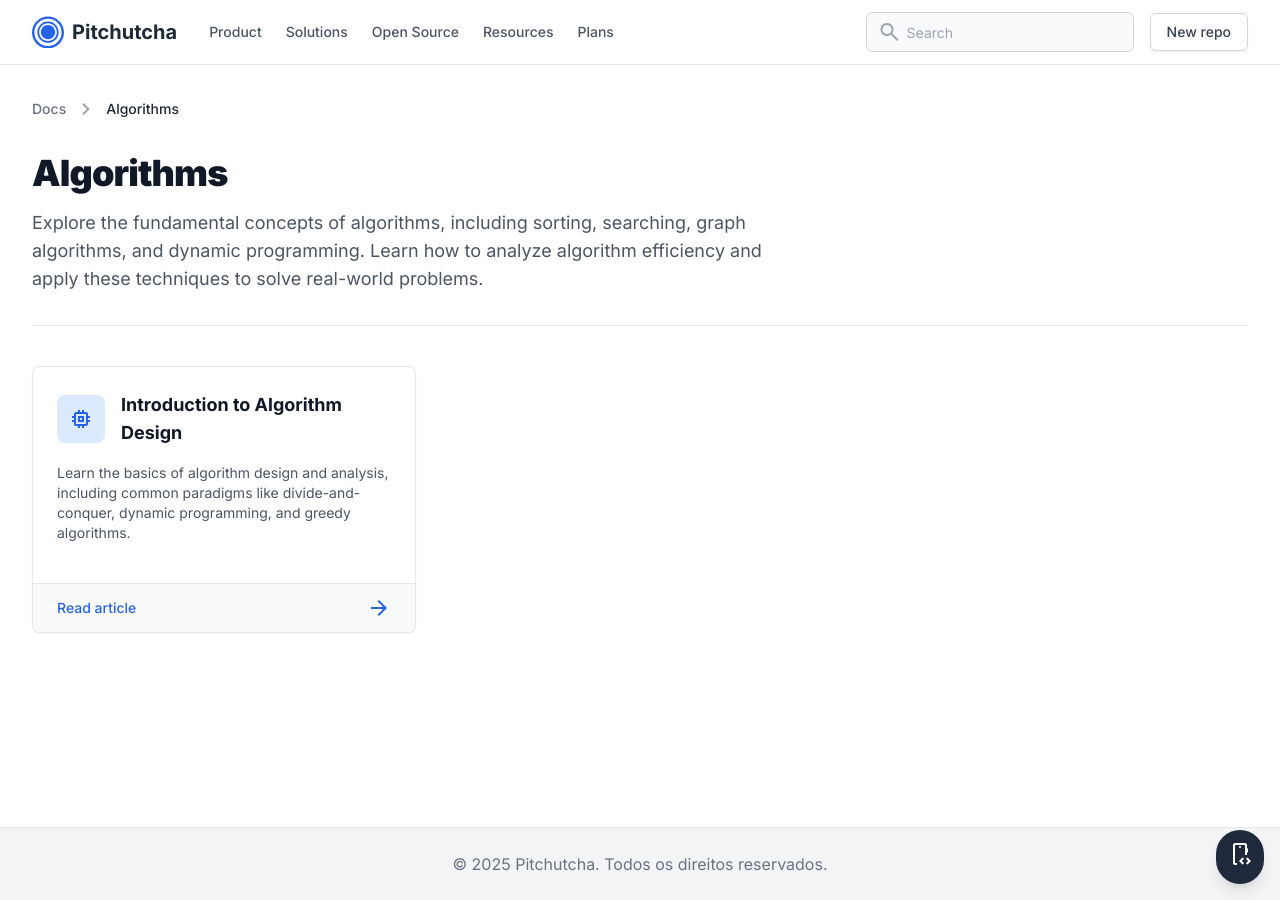
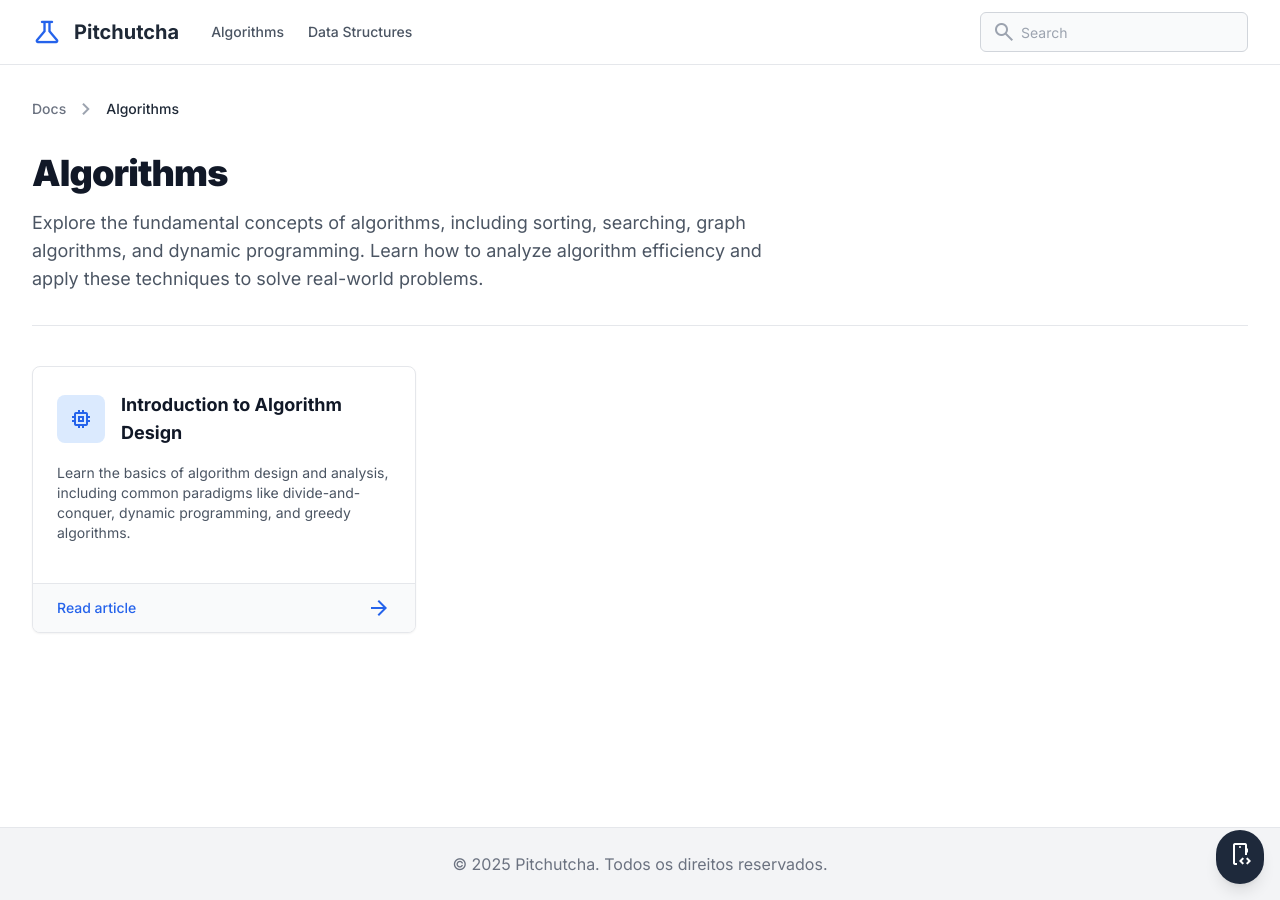
Before and after one commit to SistemaVinculado/pitchutcha.github.io, a Jekyll site: the page built from docs/algorithms.html, in a window 1280 px wide. Built offline with Jekyll 4.4.1, drawn with Linux system fonts in a browser that asks for light colours; nearby versions of some CDN libraries.

Commit message:
Update algorithms.html

```diff
--- a/docs/algorithms.html
+++ b/docs/algorithms.html
@@ -22,26 +22,20 @@
         <header class="sticky top-0 z-20 border-b border-gray-200 bg-white">
             <div class="mx-auto flex max-w-7xl items-center justify-between px-4 sm:px-6 lg:px-8 h-16">
                 <div class="flex items-center gap-8">
-                    <a class="flex items-center gap-2 text-gray-800" href="{{ '/' | relative_url }}">
-                        <svg class="h-8 w-8 text-blue-600" fill="currentColor" viewBox="0 0 24 24" xmlns="http://www.w3.org/2000/svg">
-                            <path d="M12 0.297c-6.63 0-12 5.373-12 12s5.373 12 12 12 12-5.373 12-12-5.373-12-12-12zm0 22.203c-5.64 0-10.203-4.563-10.203-10.203s4.563-10.203 10.203-10.203 10.203 4.563 10.203 10.203-4.563 10.203-10.203 10.203zm.003-18.403c-4.41 0-7.997 3.587-7.997 7.997s3.587 7.997 7.997 7.997 7.997-3.587 7.997-7.997-3.587-7.997-7.997-7.997zm0 14.593c-3.636 0-6.593-2.957-6.593-6.593s2.957-6.593 6.593-6.593 6.593 2.957 6.593 6.593-2.957 6.593-6.593 6.593zm0-12.003c-2.977 0-5.4 2.423-5.4 5.4s2.423 5.4 5.4 5.4 5.4-2.423 5.4-5.4-2.423-5.4-5.4-5.4z"></path>
-                        </svg>
+                    <a class="flex items-center gap-3 text-gray-800" href="{{ '/' | relative_url }}">
+                        <span class="material-symbols-outlined text-3xl text-blue-600"> science </span>
                         <h1 class="text-xl font-bold">Pitchutcha</h1>
                     </a>
                     <nav class="hidden items-center gap-6 md:flex">
-                        <a class="text-sm font-medium text-gray-600 hover:text-gray-900" href="#">Product</a>
-                        <a class="text-sm font-medium text-gray-600 hover:text-gray-900" href="#">Solutions</a>
-                        <a class="text-sm font-medium text-gray-600 hover:text-gray-900" href="#">Open Source</a>
-                        <a class="text-sm font-medium text-gray-600 hover:text-gray-900" href="#">Resources</a>
-                        <a class="text-sm font-medium text-gray-600 hover:text-gray-900" href="#">Plans</a>
+                        <a class="text-sm font-medium text-gray-600 hover:text-gray-900" href="{{ '/algorithms.html' | relative_url }}">Algorithms</a>
+                        <a class="text-sm font-medium text-gray-600 hover:text-gray-900" href="{{ '/data-structures.html' | relative_url }}">Data Structures</a>
                     </nav>
                 </div>
                 <div class="flex items-center gap-4">
-                    <div class="relative hidden lg:block">
+                    <form id="header-search-form" class="relative hidden lg:block">
                         <span class="material-symbols-outlined absolute left-3 top-1/2 -translate-y-1/2 text-gray-400"> search </span>
-                        <input class="h-10 w-full rounded-md border border-gray-300 bg-gray-50 pl-10 pr-4 text-sm text-gray-900 placeholder-gray-400 focus:border-blue-500 focus:outline-none focus:ring-1 focus:ring-blue-500" placeholder="Search" type="search"/>
-                    </div>
-                    <button class="hidden items-center justify-center rounded-md border border-gray-300 bg-white px-4 py-2 text-sm font-medium text-gray-700 shadow-sm hover:bg-gray-50 sm:flex">New repo</button>
+                        <input id="header-search-input" class="h-10 w-full rounded-md border border-gray-300 bg-gray-50 pl-10 pr-4 text-sm text-gray-900 placeholder-gray-400 focus:border-blue-500 focus:outline-none focus:ring-1 focus:ring-blue-500" placeholder="Search" type="search"/>
+                    </form>
                 </div>
             </div>
         </header>
```
